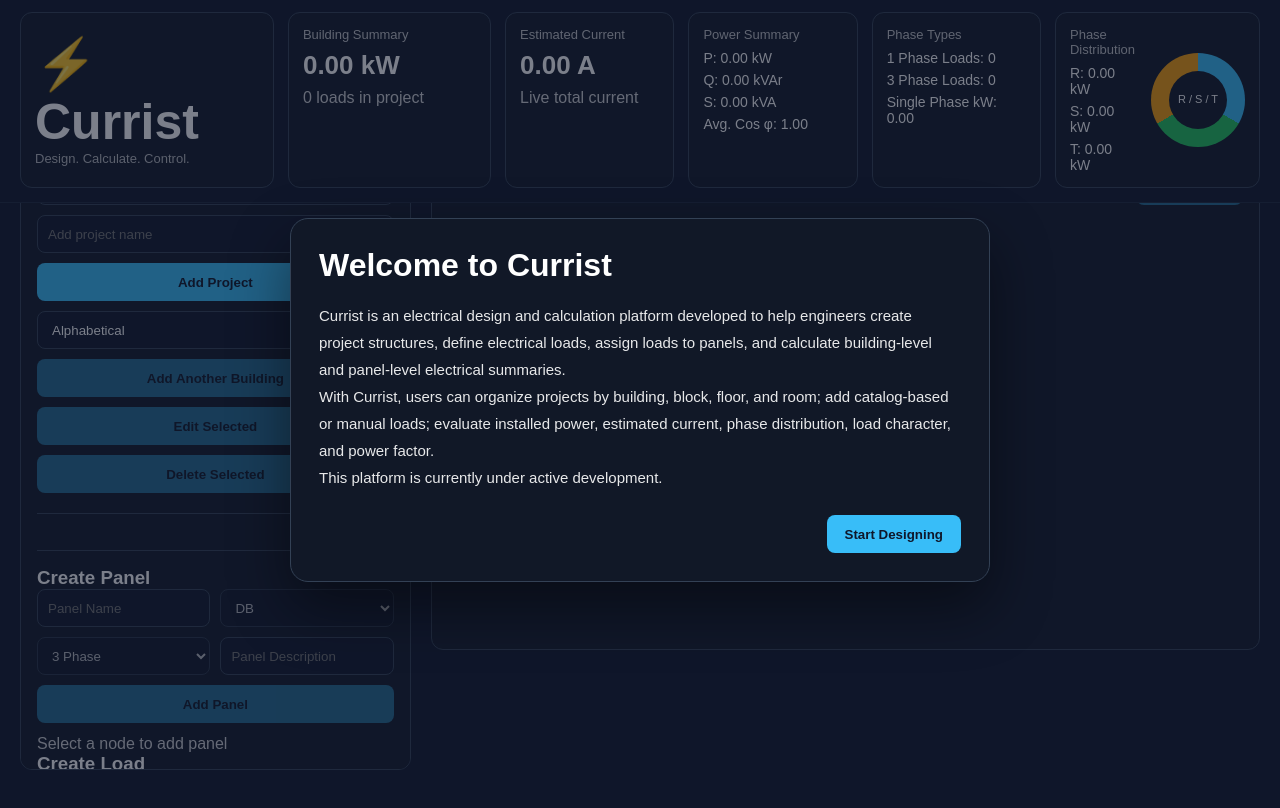
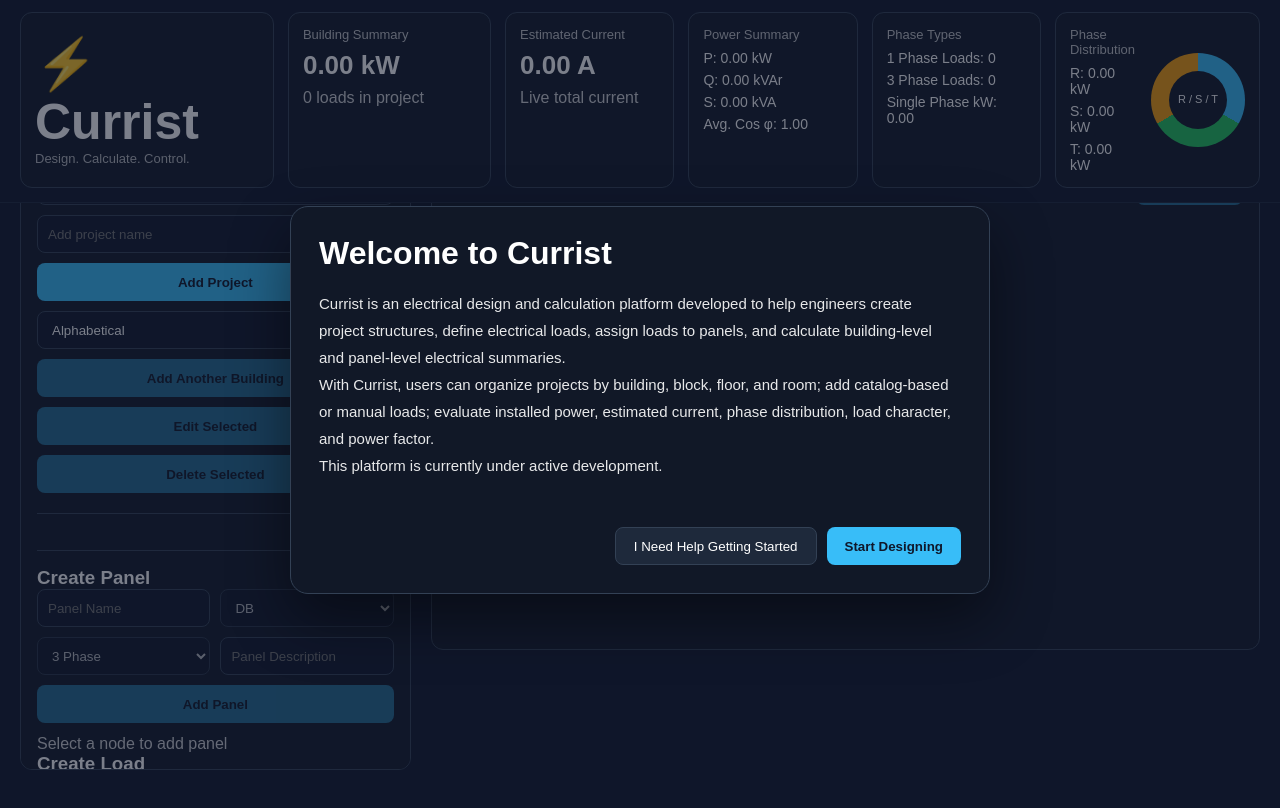
Before and after one commit to ErginYurttas/currist, a Next.js app: page / in a window 1280 px wide. Shown: the top 808 px of the page. Built offline with nearby package versions, Linux system fonts and the light colour scheme.

Commit message:
welcome and help popup improvements

```diff
--- a/src/app/page.tsx
+++ b/src/app/page.tsx
@@ -124,6 +124,7 @@
   const [collapsedIds, setCollapsedIds] = useState<number[]>([]);
   const [detailsOpen, setDetailsOpen] = useState(false);
   const [welcomeOpen, setWelcomeOpen] = useState(true);
+  const [helpOpen, setHelpOpen] = useState(false);
 
 
   const [projectCode, setProjectCode] = useState("");
@@ -1555,15 +1556,109 @@
           marginTop: 24,
         }}
       >
+        <div
+  style={{
+    display: "flex",
+    justifyContent: "flex-end",
+    gap: 10,
+    marginTop: 24,
+  }}
+>
+  <button
+    onClick={() => {
+      setWelcomeOpen(false);
+      setHelpOpen(true);
+    }}
+    style={{
+      background: "#1e293b",
+      border: "1px solid #334155",
+      padding: "10px 18px",
+      borderRadius: 8,
+      color: "white",
+      cursor: "pointer",
+    }}
+  >
+    I Need Help Getting Started
+  </button>
+
+  <button
+    onClick={() => setWelcomeOpen(false)}
+    style={{
+      ...buttonStyle,
+      cursor: "pointer",
+      padding: "10px 18px",
+    }}
+  >
+    Start Designing
+  </button>
+</div>
+      </div>
+    </div>
+  </>
+)}
+
+{helpOpen && (
+  <>
+    <div
+      onClick={() => setHelpOpen(false)}
+      style={{
+        position: "fixed",
+        inset: 0,
+        background: "rgba(15, 23, 42, 0.55)",
+        zIndex: 10000,
+      }}
+    />
+
+    <div
+      style={{
+        position: "fixed",
+        top: "50%",
+        left: "50%",
+        transform: "translate(-50%, -50%)",
+        width: 720,
+        maxWidth: "calc(100vw - 40px)",
+        background: "#111827",
+        border: "1px solid #334155",
+        borderRadius: 18,
+        padding: 28,
+        zIndex: 10001,
+        boxShadow: "0 25px 60px rgba(0,0,0,0.45)",
+      }}
+    >
+      <h2 style={{ marginTop: 0, marginBottom: 18, fontSize: 30 }}>
+        How to Start with Currist
+      </h2>
+
+      <div style={{ lineHeight: 1.8, opacity: 0.9, fontSize: 15 }}>
+        <p>
+          Start by creating your project structure. First add a project, then
+          continue with building, block, floor, and room definitions.
+        </p>
+
+        <p>
+          After selecting a room, you can create electrical loads such as pumps,
+          fans, AHUs, or manual loads. Catalog-based loads will automatically
+          bring default technical data such as power, phase type, and load
+          character.
+        </p>
+
+        <p>
+          You can also create panels and assign loads to panels. Currist will
+          calculate installed power, operating current, phase distribution, load
+          character, and power factor summaries.
+        </p>
+      </div>
+
+      <div style={{ display: "flex", justifyContent: "flex-end", marginTop: 24 }}>
         <button
-          onClick={() => setWelcomeOpen(false)}
+          onClick={() => setHelpOpen(false)}
           style={{
             ...buttonStyle,
             cursor: "pointer",
             padding: "10px 18px",
           }}
         >
-          Start Designing
+          Got It, Start Designing
         </button>
       </div>
     </div>
```
